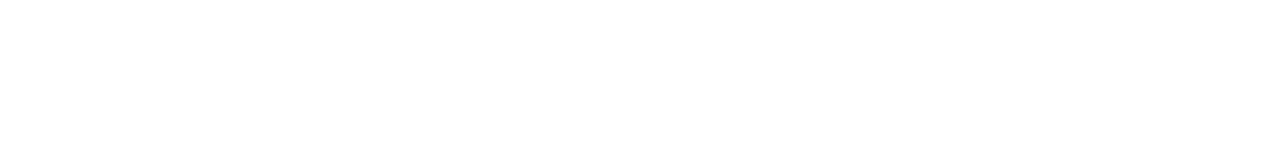
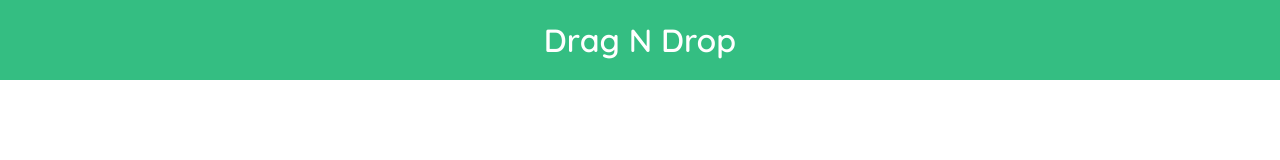
Before and after one commit to davadaviar/dragndrop, a plain HTML site: page index.html in a window 1280 px wide. Drawn offline with Linux system fonts and the light colour scheme.

Commit message:
Styling header

```diff
--- a/assets/style.css
+++ b/assets/style.css
@@ -5,3 +5,13 @@
     margin: 0;
     font-family: 'Quicksand', sans-serif;
 }
+
+.text-center {
+    text-align: center;
+}
+
+header {
+    padding: 20px;
+    background-color: #34BE82;
+    color: white;
+}
--- a/index.html
+++ b/index.html
@@ -8,6 +8,10 @@
     <title>Drag & Drop | Exercise</title>
 </head>
 <body>
+    <header>
+        <h1 class="text-center">Drag N Drop</h1>
+    </header>
+
     <script src="assets/index.js"></script>
 </body>
 </html>
```
